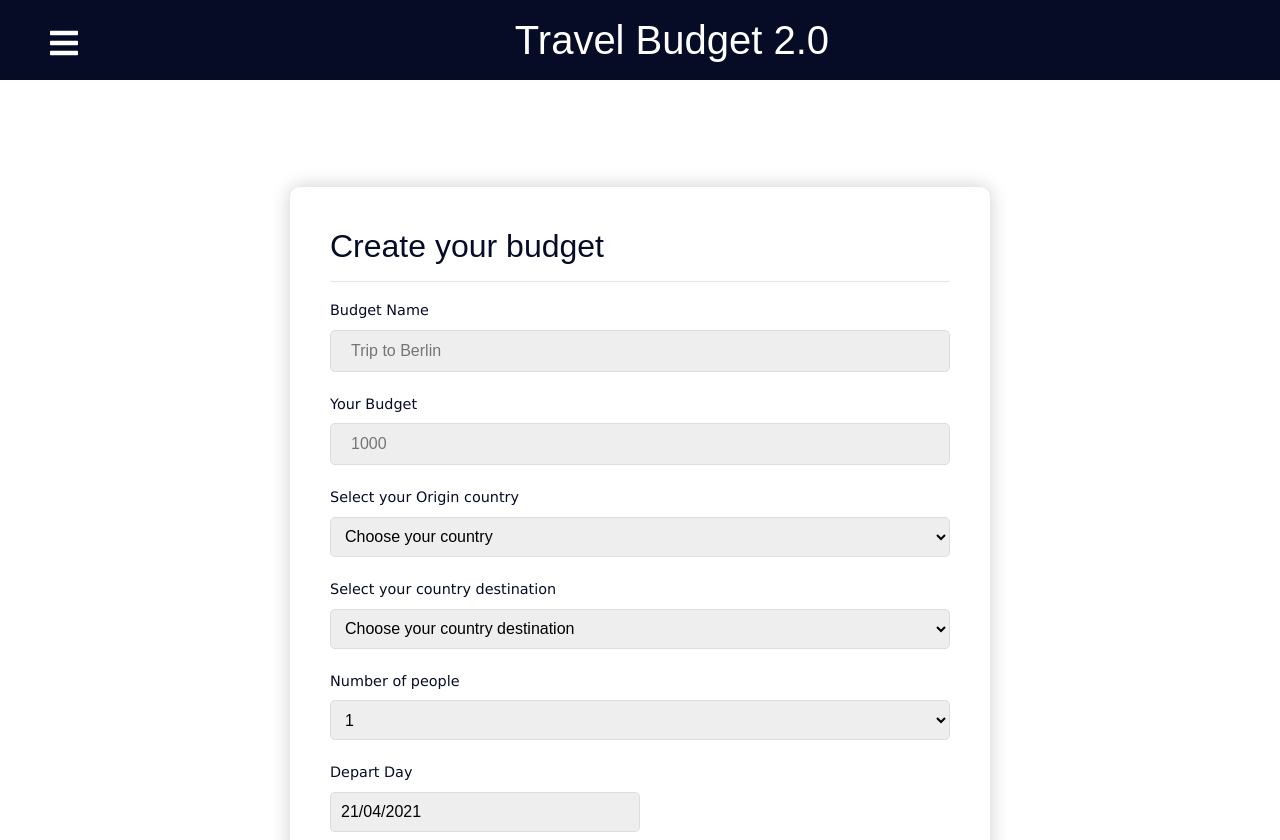
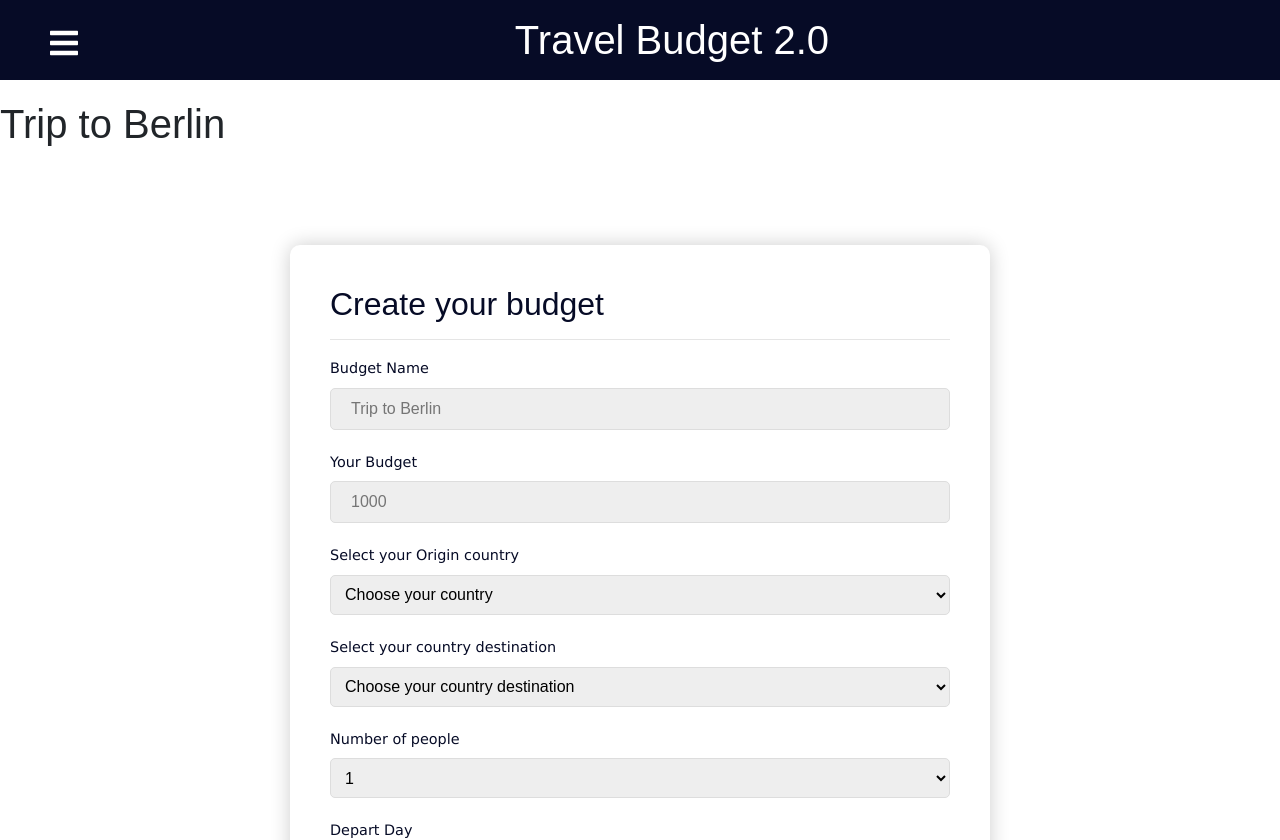
Before and after one commit to Andreas-Kalicani/travelbudget2.0, a React (Create React App) app: page / in a window 1280 px wide. Shown: the top 840 px of the page. Built offline with nearby package versions, Linux system fonts and the light colour scheme.

Commit message:
uploding branch

```diff
--- a/package.json
+++ b/package.json
@@ -9,9 +9,10 @@
     "@testing-library/react": "^11.1.0",
     "@testing-library/user-event": "^12.1.10",
     "bootstrap": "^4.6.0",
+    "chart.js": "2.9.4",
     "framer-motion": "^4.1.5",
     "react": "^17.0.2",
-    "react-chartjs-2": "^2.11.1",
+    "react-chartjs-2": "^2.11.2",
     "react-datepicker": "^3.7.0",
     "react-dom": "^17.0.2",
     "react-icons": "^4.2.0",
--- a/src/App.js
+++ b/src/App.js
@@ -14,7 +14,7 @@ function App() {
   const [originCurrencyCode, setOriginCurrencyCode] =useState("");
   const [destinationCurrencyCode, setDestinationCurrencyCode] =useState("");
   const [days, setDays] =useState("");
-
+  const [budgetNameText, setsBudgetName] = useState('Trip to Berlin')
   return (
     <div>
       <Navbar />
@@ -23,6 +23,8 @@ function App() {
           exact path="/"
           render={props =>
             <InputForm
+            budgetNameText={budgetNameText}
+            setsBudgetName={setsBudgetName}
             inputBudget={inputBudget}
             setBudget={setBudget}
             conversionResult={conversionResult}
--- a/src/components/dashboard/Box.js
+++ b/src/components/dashboard/Box.js
@@ -20,7 +20,7 @@ const totalExpenses = expenses.reduce((total, item)=>{
           </div>
           <div className="box container3">
           <h1>Spent</h1>
-          <h1>100</h1>
+          <h1>{totalExpenses}</h1>
           </div>
           <div className="box container4">
           <h1>Daily</h1>
--- a/src/components/form/InputForm.js
+++ b/src/components/form/InputForm.js
@@ -139,7 +139,9 @@ export default function InputForm({
     setOriginCurrencyCode,
     setDestinationCurrencyCode,
     setDays,
-    days
+    days,
+    budgetNameText,
+    setsBudgetName
     }){
 
 
@@ -150,6 +152,7 @@ export default function InputForm({
     const [destinationCountry, setDestinationCountry] = useState("")
     const [apiLoaded, setApiLoaded]= useState(false)
     const [error, setError] =useState(false)
+
 
     // the total number of days of duration of the trip
     setDays (Math.ceil((endDate - startDate.getTime())/(1000*60*60*24)))
@@ -168,7 +171,10 @@ export default function InputForm({
 
 
     //handlers
+    const handleBudgetName = (e)=>{
+        setsBudgetName(e.target.value);
 
+    }
     const handleInputBudgetChange =(e)=>{
         setBudget(e.target.value);
 
@@ -207,10 +213,12 @@ export default function InputForm({
     return (
         <Container>
             <GlobalStyle/>
+            <h1>{budgetNameText}</h1>
             <FormWrapper>
 
                 <Form className="InputForm-form" onSubmit={handleSubmit}>
                 {error? <Error>All fields are required</Error> : null }
+
                     <H2>Create your budget</H2>
                     <hr/>
 
@@ -219,6 +227,7 @@ export default function InputForm({
                     name="inputBudget"
                     type='text'
                     placeholder= "Trip to Berlin"
+                    onChange={handleBudgetName }
                     /* value={budgetName}
                     onChange={handleInputBudgetNameChange} */
                     /* required */
@@ -319,7 +328,7 @@ export default function InputForm({
                 <div>
                 {
                     apiLoaded &&
-                <h1>Data Return: {isNaN(conversionResult) ? "Introduce un valor" : conversionResult } {destinationCurrencyCode} </h1>
+                <h1>{budgetNameText}Data Return: {isNaN(conversionResult) ? "Introduce un valor" : conversionResult } {destinationCurrencyCode} </h1>
                 }
 
                 </div>
```
Also changed, not shown: 2 other files (tests, documents, lock files or other folders).
